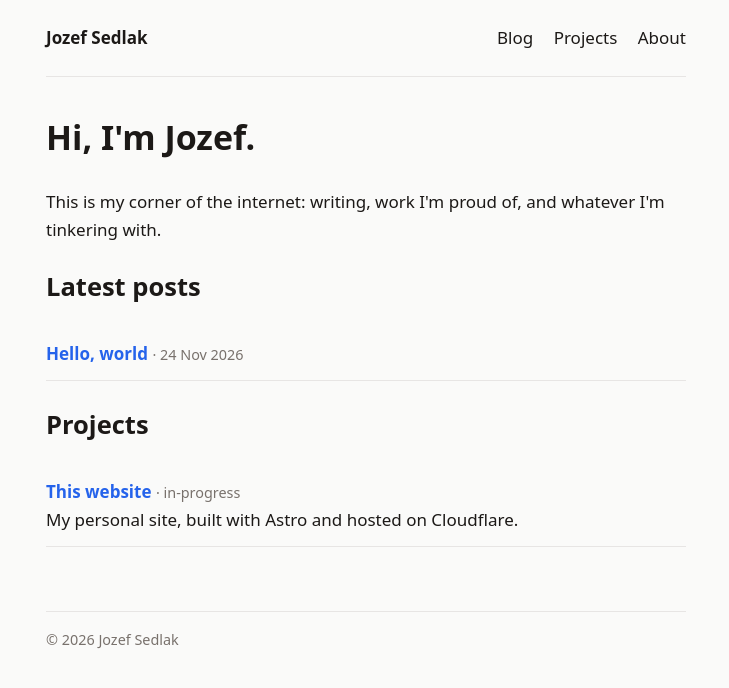
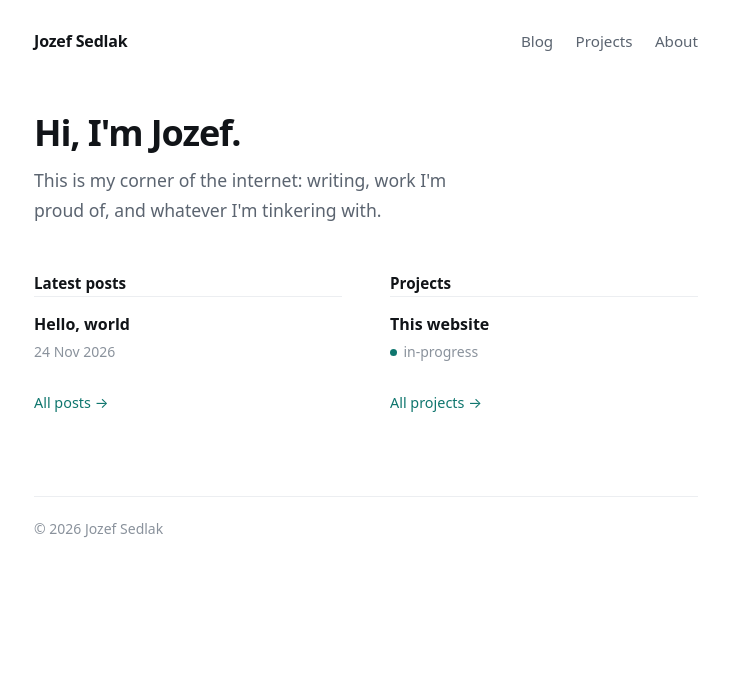
Before and after one commit to jozefsedlak/jozefsedlak.com, an Astro site: page / in a window 1280 px wide. Shown: the whole page, without its empty margins (274-1003 px from the left). Built offline with nearby package versions, Linux system fonts and the light colour scheme; Astro itself is replaced by a stand-in of ours.

Commit message:
Apply simple 'Clean' look: Inter font, teal accent, dark mode
Co-Authored-By: Claude Opus 5.5 <noreply@anthropic.com>
Claude-Session: https://claude.ai/code/session_01WdS6od7yzDymuToqgftsgC

```diff
--- a/package.json
+++ b/package.json
@@ -11,6 +11,7 @@
   "dependencies": {
     "@astrojs/rss": "^4.0.19",
     "@astrojs/sitemap": "^3.7.6",
+    "@fontsource-variable/inter": "^5.3.0",
     "astro": "^7.4.13"
   }
 }
--- a/src/layouts/Base.astro
+++ b/src/layouts/Base.astro
@@ -1,4 +1,5 @@
 ---
+import '@fontsource-variable/inter';
 import '../styles/global.css';
 import { SITE_TITLE, SITE_DESCRIPTION } from '../consts';
 
@@ -7,6 +8,8 @@ interface Props {
   description?: string;
 }
 const { title, description = SITE_DESCRIPTION } = Astro.props;
+const path = Astro.url.pathname;
+const current = (href: string) => (path.startsWith(href) ? 'page' : undefined);
 const fullTitle = title ? `${title} · ${SITE_TITLE}` : SITE_TITLE;
 ---
 <!doctype html>
@@ -14,6 +17,7 @@ const fullTitle = title ? `${title} · ${SITE_TITLE}` : SITE_TITLE;
   <head>
     <meta charset="utf-8" />
     <meta name="viewport" content="width=device-width, initial-scale=1" />
+    <meta name="color-scheme" content="light dark" />
     <link rel="icon" type="image/svg+xml" href="/favicon.svg" />
     <link rel="sitemap" href="/sitemap-index.xml" />
     <link rel="alternate" type="application/rss+xml" title={SITE_TITLE} href="/rss.xml" />
@@ -26,9 +30,9 @@ const fullTitle = title ? `${title} · ${SITE_TITLE}` : SITE_TITLE;
     <header>
       <a class="name" href="/">{SITE_TITLE}</a>
       <nav>
-        <a href="/blog/">Blog</a>
-        <a href="/projects/">Projects</a>
-        <a href="/about/">About</a>
+        <a href="/blog/" aria-current={current('/blog/')}>Blog</a>
+        <a href="/projects/" aria-current={current('/projects/')}>Projects</a>
+        <a href="/about/" aria-current={current('/about/')}>About</a>
       </nav>
     </header>
     <main>
--- a/src/pages/blog/index.astro
+++ b/src/pages/blog/index.astro
@@ -10,7 +10,7 @@ const posts = (await getCollection('blog', ({ data }) => !data.draft))
   <h1>Blog</h1>
   <ul class="list">
     {posts.map((p) => (
-      <li><a href={`/blog/${p.id}/`}>{p.data.title}</a> <span class="muted">· <FormattedDate date={p.data.date} /></span><br />{p.data.description}</li>
+      <li><a href={`/blog/${p.id}/`}>{p.data.title}</a><span class="muted"><FormattedDate date={p.data.date} /></span>{p.data.description && <span class="desc">{p.data.description}</span>}</li>
     ))}
   </ul>
 </Base>
--- a/src/pages/index.astro
+++ b/src/pages/index.astro
@@ -12,19 +12,26 @@ const projects = (await getCollection('projects', ({ data }) => !data.draft))
 ---
 <Base>
   <h1>Hi, I'm Jozef.</h1>
-  <p>This is my corner of the internet: writing, work I'm proud of, and whatever I'm tinkering with.</p>
+  <p class="lede">This is my corner of the internet: writing, work I'm proud of, and whatever I'm tinkering with.</p>
 
-  <h2>Latest posts</h2>
+  <div class="home-grid">
+    <section>
+      <h2 class="section-title">Latest posts</h2>
       <ul class="list">
         {posts.map((p) => (
-      <li><a href={`/blog/${p.id}/`}>{p.data.title}</a> <span class="muted">· <FormattedDate date={p.data.date} /></span></li>
+          <li><a href={`/blog/${p.id}/`}>{p.data.title}</a><span class="muted"><FormattedDate date={p.data.date} /></span></li>
         ))}
       </ul>
-
-  <h2>Projects</h2>
+      <a class="more" href="/blog/">All posts →</a>
+    </section>
+    <section>
+      <h2 class="section-title">Projects</h2>
       <ul class="list">
         {projects.map((p) => (
-      <li><a href={`/projects/${p.id}/`}>{p.data.title}</a> <span class="muted">· {p.data.status}</span><br />{p.data.description}</li>
+          <li><a href={`/projects/${p.id}/`}>{p.data.title}</a><span class="muted status">{p.data.status}</span></li>
         ))}
       </ul>
+      <a class="more" href="/projects/">All projects →</a>
+    </section>
+  </div>
 </Base>
--- a/src/pages/projects/index.astro
+++ b/src/pages/projects/index.astro
@@ -9,7 +9,7 @@ const projects = (await getCollection('projects', ({ data }) => !data.draft))
   <h1>Projects</h1>
   <ul class="list">
     {projects.map((p) => (
-      <li><a href={`/projects/${p.id}/`}>{p.data.title}</a> <span class="muted">· {p.data.status}</span><br />{p.data.description}</li>
+      <li><a href={`/projects/${p.id}/`}>{p.data.title}</a><span class="muted status">{p.data.status}</span>{p.data.description && <span class="desc">{p.data.description}</span>}</li>
     ))}
   </ul>
 </Base>
--- a/src/styles/global.css
+++ b/src/styles/global.css
@@ -1,36 +1,81 @@
+/* Look: "Clean" — one sans-serif font, lots of white space, one teal accent. */
 :root {
-  --bg: #fafaf9;
-  --fg: #1c1917;
-  --muted: #78716c;
-  --accent: #2563eb;
-  --border: #e7e5e4;
+  --bg: #ffffff;
+  --fg: #111418;
+  --muted: #5b6470;
+  --subtle: #8a929c;
+  --accent: #0f766e;
+  --border: #eceef1;
+  --code-bg: #f5f6f8;
+  --font: 'Inter Variable', system-ui, -apple-system, 'Segoe UI', Roboto, sans-serif;
+  --mono: ui-monospace, SFMono-Regular, Menlo, Consolas, monospace;
 }
 @media (prefers-color-scheme: dark) {
   :root {
-    --bg: #0c0a09;
-    --fg: #e7e5e4;
-    --muted: #a8a29e;
-    --accent: #60a5fa;
-    --border: #292524;
+    --bg: #101214;
+    --fg: #e9ecef;
+    --muted: #a0a8b2;
+    --subtle: #7a838e;
+    --accent: #2dd4bf;
+    --border: #23272c;
+    --code-bg: #181b1f;
+    color-scheme: dark;
   }
 }
 * { box-sizing: border-box; }
-html { background: var(--bg); color: var(--fg); }
+html { background: var(--bg); color: var(--fg); -webkit-text-size-adjust: 100%; }
 body {
   margin: 0 auto;
-  max-width: 42rem;
-  padding: 0 1rem 4rem;
-  font: 17px/1.65 system-ui, -apple-system, Segoe UI, Roboto, sans-serif;
+  max-width: 44rem;
+  padding: 0 1.25rem 4rem;
+  font: 16px/1.7 var(--font);
+  font-feature-settings: 'cv11', 'ss01';
 }
-a { color: var(--accent); }
-header { display: flex; justify-content: space-between; align-items: center; padding: 1.5rem 0; border-bottom: 1px solid var(--border); margin-bottom: 2rem; flex-wrap: wrap; gap: .5rem; }
-header .name { font-weight: 700; color: var(--fg); text-decoration: none; }
-nav a { margin-left: 1rem; color: var(--fg); text-decoration: none; }
-nav a:hover { color: var(--accent); }
-.muted { color: var(--muted); font-size: .9rem; }
-ul.list { list-style: none; padding: 0; }
-ul.list li { padding: .75rem 0; border-bottom: 1px solid var(--border); }
-ul.list li a { font-weight: 600; text-decoration: none; }
+a { color: var(--accent); text-underline-offset: 3px; }
+a:hover { text-decoration-thickness: 2px; }
+:focus-visible { outline: 2px solid var(--accent); outline-offset: 2px; border-radius: 2px; }
+
+/* Header */
+header { display: flex; justify-content: space-between; align-items: center; flex-wrap: wrap; gap: .5rem 1.5rem; padding: 1.75rem 0 3.5rem; }
+header .name { font-weight: 700; letter-spacing: -.01em; color: var(--fg); text-decoration: none; }
+nav { display: flex; gap: 1.4rem; font-size: .95rem; }
+nav a { color: var(--muted); text-decoration: none; }
+nav a:hover, nav a[aria-current='page'] { color: var(--fg); }
+
+/* Type */
+h1, h2, h3 { line-height: 1.2; text-wrap: balance; }
+h1 { font-size: 2.25rem; font-weight: 700; letter-spacing: -.03em; margin: 0 0 .75rem; }
+h2 { font-size: 1.35rem; font-weight: 650; letter-spacing: -.015em; margin: 2.5rem 0 .75rem; }
+h3 { font-size: 1.1rem; font-weight: 600; margin: 2rem 0 .5rem; }
+.lede { color: var(--muted); font-size: 1.1rem; max-width: 46ch; margin: 0 0 3rem; }
+.muted { color: var(--subtle); font-size: .875rem; }
+.section-title { font-size: .95rem; font-weight: 600; letter-spacing: 0; margin: 0 0 .25rem; }
+
+/* Lists of posts / projects */
+ul.list { list-style: none; padding: 0; margin: 0; }
+ul.list li { padding: .85rem 0; border-top: 1px solid var(--border); }
+ul.list li a { display: block; color: var(--fg); font-weight: 550; text-decoration: none; }
+ul.list li a:hover { color: var(--accent); }
+ul.list .desc { display: block; color: var(--muted); font-size: .95rem; margin-top: .15rem; }
+.status::before { content: ''; display: inline-block; width: 7px; height: 7px; border-radius: 50%; background: var(--accent); margin-right: .4rem; vertical-align: 1px; }
+
+.home-grid { display: grid; grid-template-columns: repeat(auto-fit, minmax(16rem, 1fr)); gap: 2.5rem 3rem; }
+.home-grid > * { min-width: 0; }
+.more { display: inline-block; margin-top: .75rem; font-size: .9rem; text-decoration: none; }
+
+/* Articles */
+article > .muted:first-of-type { margin-top: -.25rem; margin-bottom: 2rem; }
+article img { border-radius: 6px; }
+blockquote { margin: 1.5rem 0; padding-left: 1rem; border-left: 2px solid var(--border); color: var(--muted); }
+hr { border: 0; border-top: 1px solid var(--border); margin: 2.5rem 0; }
 img { max-width: 100%; height: auto; }
-pre { padding: 1rem; overflow-x: auto; border-radius: 6px; }
-footer { margin-top: 4rem; padding-top: 1rem; border-top: 1px solid var(--border); }
+code { font-family: var(--mono); font-size: .9em; background: var(--code-bg); padding: .1em .35em; border-radius: 4px; }
+pre { font-family: var(--mono); font-size: .875rem; padding: 1rem; overflow-x: auto; border-radius: 6px; background: var(--code-bg) !important; }
+pre code { background: none; padding: 0; }
+
+footer { margin-top: 5rem; padding-top: 1.25rem; border-top: 1px solid var(--border); }
+
+@media (max-width: 30rem) {
+  h1 { font-size: 1.85rem; }
+  header { padding-bottom: 2.5rem; }
+}
```
Also changed, not shown: 1 other file. Lines whose indentation alone changed are shown as unchanged.
